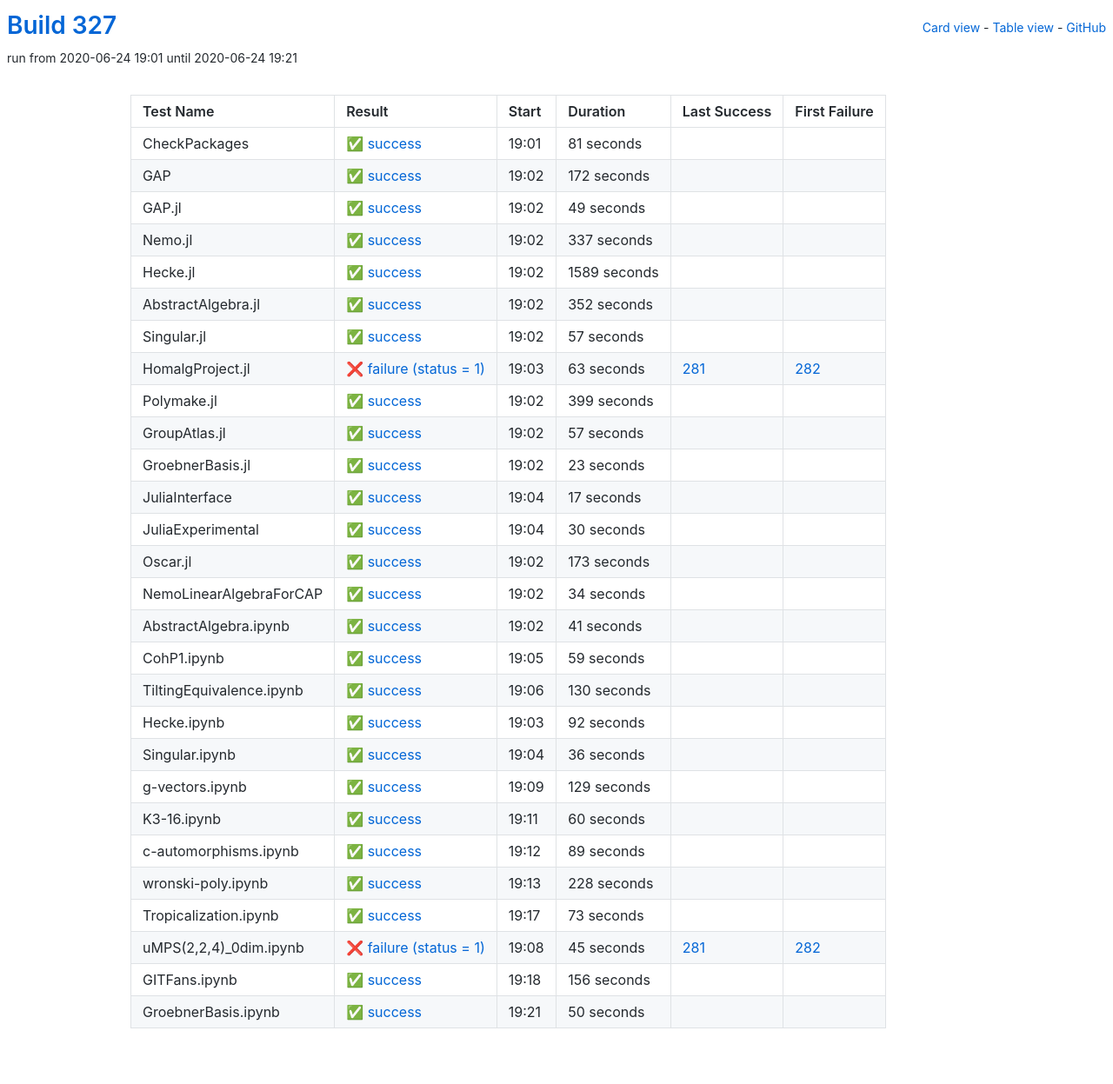
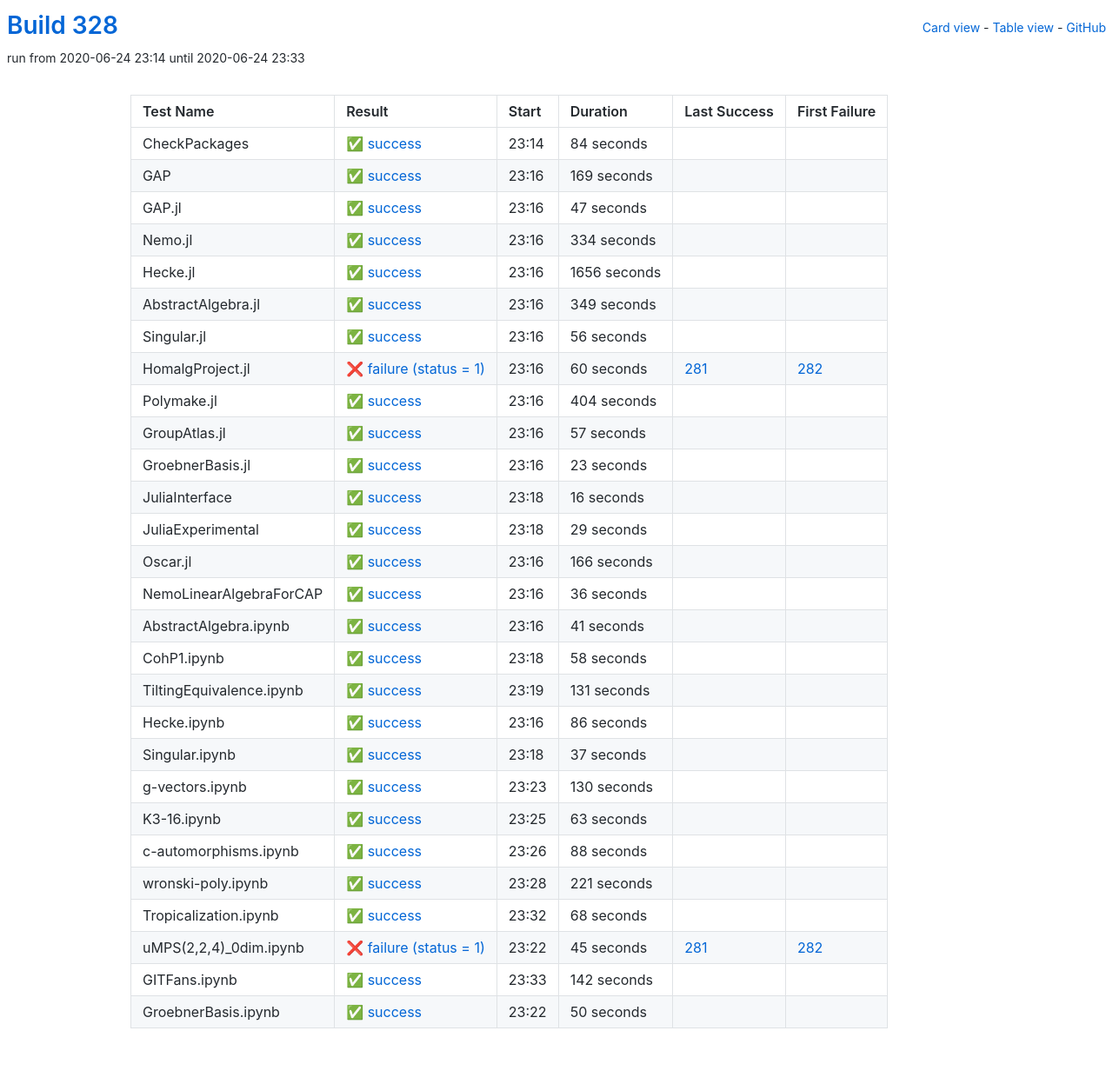
Before and after one commit to oscar-system/oscar-ci-status-stable, a Jekyll site: the page built from table.html, in a window 1280 px wide. Shown: the whole page at 87% size. Built offline with Jekyll 4.4.1, drawn with Linux system fonts in a browser that asks for light colours.

Commit message:
Build #328

```diff
--- a/_data/ci.yml
+++ b/_data/ci.yml
@@ -1,6 +1,6 @@
 ---
-build: 327
-build_url: https://oscarci.mathematik.uni-kl.de/job/oscar-stable/327/
+build: 328
+build_url: https://oscarci.mathematik.uni-kl.de/job/oscar-stable/328/
 job: oscar-stable
 organization: oscar-system
 repo: oscar-ci-status-stable
@@ -8,116 +8,116 @@ repourl: https://github.com/oscar-system/oscar-ci-status-stable
 tests:
 - name: CheckPackages
   id: checkpackages
-  log: https://oscarci.mathematik.uni-kl.de/job/oscar-stable/327/artifact/logs/build-327/CheckPackages.log
-  start: 2020-06-24 19:01
+  log: https://oscarci.mathematik.uni-kl.de/job/oscar-stable/328/artifact/logs/build-328/CheckPackages.log
+  start: 2020-06-24 23:14
   success: true
   exitcode: 0
   status: success
-  duration: 81
+  duration: 84
   last_success: false
   last_success_url:
   first_failure: false
   first_failure_url:
 - name: GAP
   id: gap
-  log: https://oscarci.mathematik.uni-kl.de/job/oscar-stable/327/artifact/logs/build-327/GAP.log
-  start: 2020-06-24 19:02
+  log: https://oscarci.mathematik.uni-kl.de/job/oscar-stable/328/artifact/logs/build-328/GAP.log
+  start: 2020-06-24 23:16
   success: true
   exitcode: 0
   status: success
-  duration: 172
+  duration: 169
   last_success: false
   last_success_url:
   first_failure: false
   first_failure_url:
 - name: GAP.jl
   id: gap-jl
-  log: https://oscarci.mathematik.uni-kl.de/job/oscar-stable/327/artifact/logs/build-327/GAP.jl.log
-  start: 2020-06-24 19:02
+  log: https://oscarci.mathematik.uni-kl.de/job/oscar-stable/328/artifact/logs/build-328/GAP.jl.log
+  start: 2020-06-24 23:16
   success: true
   exitcode: 0
   status: success
-  duration: 49
+  duration: 47
   last_success: false
   last_success_url:
   first_failure: false
   first_failure_url:
 - name: Nemo.jl
   id: nemo-jl
-  log: https://oscarci.mathematik.uni-kl.de/job/oscar-stable/327/artifact/logs/build-327/Nemo.jl.log
-  start: 2020-06-24 19:02
+  log: https://oscarci.mathematik.uni-kl.de/job/oscar-stable/328/artifact/logs/build-328/Nemo.jl.log
+  start: 2020-06-24 23:16
   success: true
   exitcode: 0
   status: success
-  duration: 337
+  duration: 334
   last_success: false
   last_success_url:
   first_failure: false
   first_failure_url:
 - name: Hecke.jl
   id: hecke-jl
-  log: https://oscarci.mathematik.uni-kl.de/job/oscar-stable/327/artifact/logs/build-327/Hecke.jl.log
-  start: 2020-06-24 19:02
+  log: https://oscarci.mathematik.uni-kl.de/job/oscar-stable/328/artifact/logs/build-328/Hecke.jl.log
+  start: 2020-06-24 23:16
   success: true
   exitcode: 0
   status: success
-  duration: 1589
+  duration: 1656
   last_success: false
   last_success_url:
   first_failure: false
   first_failure_url:
 - name: AbstractAlgebra.jl
   id: abstractalgebra-jl
-  log: https://oscarci.mathematik.uni-kl.de/job/oscar-stable/327/artifact/logs/build-327/AbstractAlgebra.jl.log
-  start: 2020-06-24 19:02
+  log: https://oscarci.mathematik.uni-kl.de/job/oscar-stable/328/artifact/logs/build-328/AbstractAlgebra.jl.log
+  start: 2020-06-24 23:16
   success: true
   exitcode: 0
   status: success
-  duration: 352
+  duration: 349
   last_success: false
   last_success_url:
   first_failure: false
   first_failure_url:
 - name: Singular.jl
   id: singular-jl
-  log: https://oscarci.mathematik.uni-kl.de/job/oscar-stable/327/artifact/logs/build-327/Singular.jl.log
-  start: 2020-06-24 19:02
+  log: https://oscarci.mathematik.uni-kl.de/job/oscar-stable/328/artifact/logs/build-328/Singular.jl.log
+  start: 2020-06-24 23:16
   success: true
   exitcode: 0
   status: success
-  duration: 57
+  duration: 56
   last_success: false
   last_success_url:
   first_failure: false
   first_failure_url:
 - name: HomalgProject.jl
   id: homalgproject-jl
-  log: https://oscarci.mathematik.uni-kl.de/job/oscar-stable/327/artifact/logs/build-327/HomalgProject.jl.log
-  start: 2020-06-24 19:03
+  log: https://oscarci.mathematik.uni-kl.de/job/oscar-stable/328/artifact/logs/build-328/HomalgProject.jl.log
+  start: 2020-06-24 23:16
   success: false
   exitcode: 1
   status: failure
-  duration: 63
+  duration: 60
   last_success: 281
   last_success_url: https://oscarci.mathematik.uni-kl.de/job/oscar-stable/281/
   first_failure: 282
   first_failure_url: https://oscarci.mathematik.uni-kl.de/job/oscar-stable/282/
 - name: Polymake.jl
   id: polymake-jl
-  log: https://oscarci.mathematik.uni-kl.de/job/oscar-stable/327/artifact/logs/build-327/Polymake.jl.log
-  start: 2020-06-24 19:02
+  log: https://oscarci.mathematik.uni-kl.de/job/oscar-stable/328/artifact/logs/build-328/Polymake.jl.log
+  start: 2020-06-24 23:16
   success: true
   exitcode: 0
   status: success
-  duration: 399
+  duration: 404
   last_success: false
   last_success_url:
   first_failure: false
   first_failure_url:
 - name: GroupAtlas.jl
   id: groupatlas-jl
-  log: https://oscarci.mathematik.uni-kl.de/job/oscar-stable/327/artifact/logs/build-327/GroupAtlas.jl.log
-  start: 2020-06-24 19:02
+  log: https://oscarci.mathematik.uni-kl.de/job/oscar-stable/328/artifact/logs/build-328/GroupAtlas.jl.log
+  start: 2020-06-24 23:16
   success: true
   exitcode: 0
   status: success
@@ -128,8 +128,8 @@ tests:
   first_failure_url:
 - name: GroebnerBasis.jl
   id: groebnerbasis-jl
-  log: https://oscarci.mathematik.uni-kl.de/job/oscar-stable/327/artifact/logs/build-327/GroebnerBasis.jl.log
-  start: 2020-06-24 19:02
+  log: https://oscarci.mathematik.uni-kl.de/job/oscar-stable/328/artifact/logs/build-328/GroebnerBasis.jl.log
+  start: 2020-06-24 23:16
   success: true
   exitcode: 0
   status: success
@@ -140,56 +140,56 @@ tests:
   first_failure_url:
 - name: JuliaInterface
   id: juliainterface
-  log: https://oscarci.mathematik.uni-kl.de/job/oscar-stable/327/artifact/logs/build-327/JuliaInterface.log
-  start: 2020-06-24 19:04
+  log: https://oscarci.mathematik.uni-kl.de/job/oscar-stable/328/artifact/logs/build-328/JuliaInterface.log
+  start: 2020-06-24 23:18
   success: true
   exitcode: 0
   status: success
-  duration: 17
+  duration: 16
   last_success: false
   last_success_url:
   first_failure: false
   first_failure_url:
 - name: JuliaExperimental
   id: juliaexperimental
-  log: https://oscarci.mathematik.uni-kl.de/job/oscar-stable/327/artifact/logs/build-327/JuliaExperimental.log
-  start: 2020-06-24 19:04
+  log: https://oscarci.mathematik.uni-kl.de/job/oscar-stable/328/artifact/logs/build-328/JuliaExperimental.log
+  start: 2020-06-24 23:18
   success: true
   exitcode: 0
   status: success
-  duration: 30
+  duration: 29
   last_success: false
   last_success_url:
   first_failure: false
   first_failure_url:
 - name: Oscar.jl
   id: oscar-jl
-  log: https://oscarci.mathematik.uni-kl.de/job/oscar-stable/327/artifact/logs/build-327/Oscar.jl.log
-  start: 2020-06-24 19:02
+  log: https://oscarci.mathematik.uni-kl.de/job/oscar-stable/328/artifact/logs/build-328/Oscar.jl.log
+  start: 2020-06-24 23:16
   success: true
   exitcode: 0
   status: success
-  duration: 173
+  duration: 166
   last_success: false
   last_success_url:
   first_failure: false
   first_failure_url:
 - name: NemoLinearAlgebraForCAP
   id: nemolinearalgebraforcap
-  log: https://oscarci.mathematik.uni-kl.de/job/oscar-stable/327/artifact/logs/build-327/NemoLinearAlgebraForCAP.log
-  start: 2020-06-24 19:02
+  log: https://oscarci.mathematik.uni-kl.de/job/oscar-stable/328/artifact/logs/build-328/NemoLinearAlgebraForCAP.log
+  start: 2020-06-24 23:16
   success: true
   exitcode: 0
   status: success
-  duration: 34
+  duration: 36
   last_success: false
   last_success_url:
   first_failure: false
   first_failure_url:
 - name: AbstractAlgebra.ipynb
   id: abstractalgebra-ipynb
-  log: https://oscarci.mathematik.uni-kl.de/job/oscar-stable/327/artifact/logs/build-327/AbstractAlgebra.ipynb.log
-  start: 2020-06-24 19:02
+  log: https://oscarci.mathematik.uni-kl.de/job/oscar-stable/328/artifact/logs/build-328/AbstractAlgebra.ipynb.log
+  start: 2020-06-24 23:16
   success: true
   exitcode: 0
   status: success
@@ -200,20 +200,56 @@ tests:
   first_failure_url:
 - name: CohP1.ipynb
   id: cohp1-ipynb
-  log: https://oscarci.mathematik.uni-kl.de/job/oscar-stable/327/artifact/logs/build-327/CohP1.ipynb.log
-  start: 2020-06-24 19:05
+  log: https://oscarci.mathematik.uni-kl.de/job/oscar-stable/328/artifact/logs/build-328/CohP1.ipynb.log
+  start: 2020-06-24 23:18
   success: true
   exitcode: 0
   status: success
-  duration: 59
+  duration: 58
   last_success: false
   last_success_url:
   first_failure: false
   first_failure_url:
 - name: TiltingEquivalence.ipynb
   id: tiltingequivalence-ipynb
-  log: https://oscarci.mathematik.uni-kl.de/job/oscar-stable/327/artifact/logs/build-327/TiltingEquivalence.ipynb.log
-  start: 2020-06-24 19:06
+  log: https://oscarci.mathematik.uni-kl.de/job/oscar-stable/328/artifact/logs/build-328/TiltingEquivalence.ipynb.log
+  start: 2020-06-24 23:19
+  success: true
+  exitcode: 0
+  status: success
+  duration: 131
+  last_success: false
+  last_success_url:
+  first_failure: false
+  first_failure_url:
+- name: Hecke.ipynb
+  id: hecke-ipynb
+  log: https://oscarci.mathematik.uni-kl.de/job/oscar-stable/328/artifact/logs/build-328/Hecke.ipynb.log
+  start: 2020-06-24 23:16
+  success: true
+  exitcode: 0
+  status: success
+  duration: 86
+  last_success: false
+  last_success_url:
+  first_failure: false
+  first_failure_url:
+- name: Singular.ipynb
+  id: singular-ipynb
+  log: https://oscarci.mathematik.uni-kl.de/job/oscar-stable/328/artifact/logs/build-328/Singular.ipynb.log
+  start: 2020-06-24 23:18
+  success: true
+  exitcode: 0
+  status: success
+  duration: 37
+  last_success: false
+  last_success_url:
+  first_failure: false
+  first_failure_url:
+- name: g-vectors.ipynb
+  id: g-vectors-ipynb
+  log: https://oscarci.mathematik.uni-kl.de/job/oscar-stable/328/artifact/logs/build-328/g-vectors.ipynb.log
+  start: 2020-06-24 23:23
   success: true
   exitcode: 0
   status: success
@@ -222,94 +258,58 @@ tests:
   last_success_url:
   first_failure: false
   first_failure_url:
-- name: Hecke.ipynb
-  id: hecke-ipynb
-  log: https://oscarci.mathematik.uni-kl.de/job/oscar-stable/327/artifact/logs/build-327/Hecke.ipynb.log
-  start: 2020-06-24 19:03
+- name: K3-16.ipynb
+  id: k3-16-ipynb
+  log: https://oscarci.mathematik.uni-kl.de/job/oscar-stable/328/artifact/logs/build-328/K3-16.ipynb.log
+  start: 2020-06-24 23:25
   success: true
   exitcode: 0
   status: success
-  duration: 92
-  last_success: false
-  last_success_url:
-  first_failure: false
-  first_failure_url:
-- name: Singular.ipynb
-  id: singular-ipynb
-  log: https://oscarci.mathematik.uni-kl.de/job/oscar-stable/327/artifact/logs/build-327/Singular.ipynb.log
-  start: 2020-06-24 19:04
-  success: true
-  exitcode: 0
-  status: success
-  duration: 36
-  last_success: false
-  last_success_url:
-  first_failure: false
-  first_failure_url:
-- name: g-vectors.ipynb
-  id: g-vectors-ipynb
-  log: https://oscarci.mathematik.uni-kl.de/job/oscar-stable/327/artifact/logs/build-327/g-vectors.ipynb.log
-  start: 2020-06-24 19:09
-  success: true
-  exitcode: 0
-  status: success
-  duration: 129
-  last_success: false
-  last_success_url:
-  first_failure: false
-  first_failure_url:
-- name: K3-16.ipynb
-  id: k3-16-ipynb
-  log: https://oscarci.mathematik.uni-kl.de/job/oscar-stable/327/artifact/logs/build-327/K3-16.ipynb.log
-  start: 2020-06-24 19:11
-  success: true
-  exitcode: 0
-  status: success
-  duration: 60
+  duration: 63
   last_success: false
   last_success_url:
   first_failure: false
   first_failure_url:
 - name: c-automorphisms.ipynb
   id: c-automorphisms-ipynb
-  log: https://oscarci.mathematik.uni-kl.de/job/oscar-stable/327/artifact/logs/build-327/c-automorphisms.ipynb.log
-  start: 2020-06-24 19:12
+  log: https://oscarci.mathematik.uni-kl.de/job/oscar-stable/328/artifact/logs/build-328/c-automorphisms.ipynb.log
+  start: 2020-06-24 23:26
   success: true
   exitcode: 0
   status: success
-  duration: 89
+  duration: 88
   last_success: false
   last_success_url:
   first_failure: false
   first_failure_url:
 - name: wronski-poly.ipynb
   id: wronski-poly-ipynb
-  log: https://oscarci.mathematik.uni-kl.de/job/oscar-stable/327/artifact/logs/build-327/wronski-poly.ipynb.log
-  start: 2020-06-24 19:13
+  log: https://oscarci.mathematik.uni-kl.de/job/oscar-stable/328/artifact/logs/build-328/wronski-poly.ipynb.log
+  start: 2020-06-24 23:28
   success: true
   exitcode: 0
   status: success
-  duration: 228
+  duration: 221
   last_success: false
   last_success_url:
   first_failure: false
   first_failure_url:
 - name: Tropicalization.ipynb
   id: tropicalization-ipynb
-  log: https://oscarci.mathematik.uni-kl.de/job/oscar-stable/327/artifact/logs/build-327/Tropicalization.ipynb.log
-  start: 2020-06-24 19:17
+  log: https://oscarci.mathematik.uni-kl.de/job/oscar-stable/328/artifact/logs/build-328/Tropicalization.ipynb.log
+  start: 2020-06-24 23:32
   success: true
   exitcode: 0
   status: success
-  duration: 73
+  duration: 68
   last_success: false
   last_success_url:
   first_failure: false
   first_failure_url:
 - name: uMPS(2,2,4)_0dim.ipynb
   id: umps-2-2-4-0dim-ipynb
-  log: https://oscarci.mathematik.uni-kl.de/job/oscar-stable/327/artifact/logs/build-327/uMPS-2-2-4-_0dim.ipynb.log
-  start: 2020-06-24 19:08
+  log: https://oscarci.mathematik.uni-kl.de/job/oscar-stable/328/artifact/logs/build-328/uMPS-2-2-4-_0dim.ipynb.log
+  start: 2020-06-24 23:22
   success: false
   exitcode: 1
   status: failure
@@ -320,20 +320,20 @@ tests:
   first_failure_url: https://oscarci.mathematik.uni-kl.de/job/oscar-stable/282/
 - name: GITFans.ipynb
   id: gitfans-ipynb
-  log: https://oscarci.mathematik.uni-kl.de/job/oscar-stable/327/artifact/logs/build-327/GITFans.ipynb.log
-  start: 2020-06-24 19:18
+  log: https://oscarci.mathematik.uni-kl.de/job/oscar-stable/328/artifact/logs/build-328/GITFans.ipynb.log
+  start: 2020-06-24 23:33
   success: true
   exitcode: 0
   status: success
-  duration: 156
+  duration: 142
   last_success: false
   last_success_url:
   first_failure: false
   first_failure_url:
 - name: GroebnerBasis.ipynb
   id: groebnerbasis-ipynb
-  log: https://oscarci.mathematik.uni-kl.de/job/oscar-stable/327/artifact/logs/build-327/GroebnerBasis.ipynb.log
-  start: 2020-06-24 19:21
+  log: https://oscarci.mathematik.uni-kl.de/job/oscar-stable/328/artifact/logs/build-328/GroebnerBasis.ipynb.log
+  start: 2020-06-24 23:22
   success: true
   exitcode: 0
   status: success
```
Also changed, not shown: README.md.
